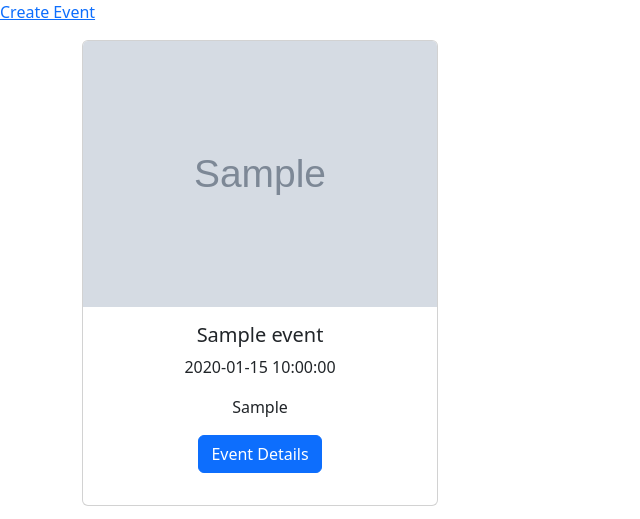
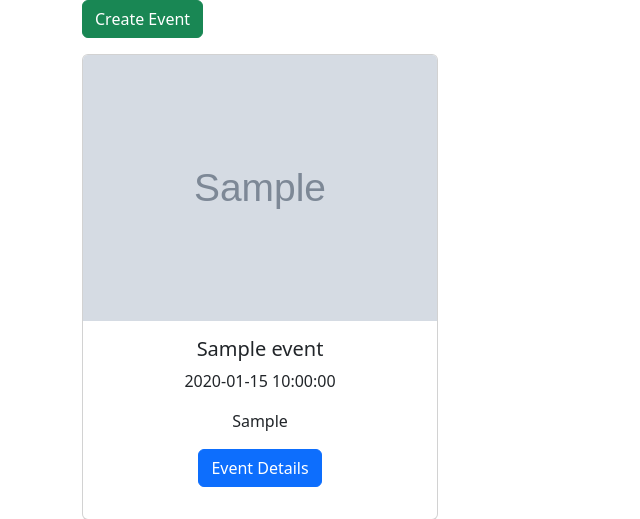
Before and after one commit to Willo1301/SportRadar, a PHP site: page / in a window 1280 px wide. Shown: the top 519 px of the page, without its empty margins (0-640 px from the left). Run offline with PHP 8.4, Linux system fonts and the light colour scheme; tables that the repository leaves empty or names only in its code hold one stand-in row (values such as "Sample post"); grey boxes marked "Sample" are stand-in pictures.

Commit message:
update page done

```diff
--- a/Calendar_event/index.php
+++ b/Calendar_event/index.php
@@ -43,8 +43,8 @@ if (mysqli_num_rows($result) > 0) {
 </head>
 
 <body>
-    <a href="create.php">Create Event</a>
     <div class="container">
+        <a href="create.php" class="btn btn-success">Create Event</a>
         <div class="row row-cols-1 row-cols-md-2 row-cols-lg-3">
             <?= $layout ?>
         </div>
```
Also changed, not shown: Calendar_event/delete.php (added).
